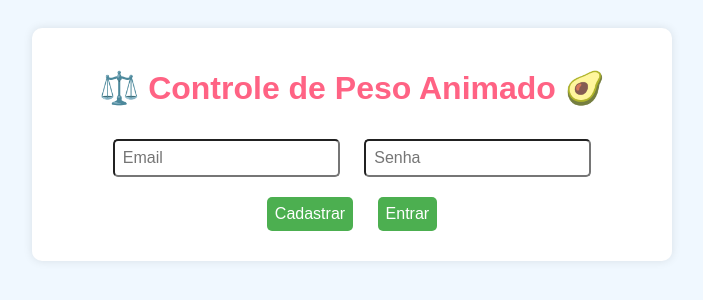
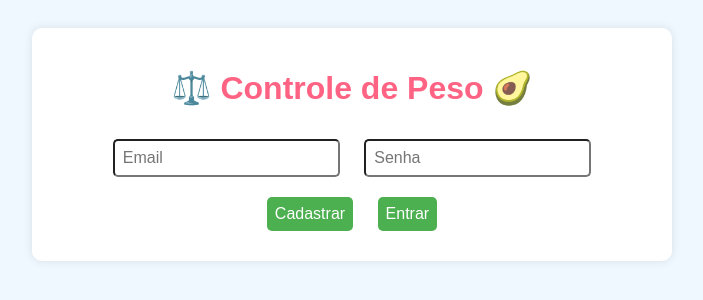
Before and after one commit to CarlosSabino/Controle-Peso, a plain HTML site: page index.html in a window 1280 px wide. Shown: the whole page, without its empty margins (288-991 px from the left). Drawn offline with nearby package versions, Linux system fonts and the light colour scheme.

Commit message:
Update index.html

```diff
--- a/index.html
+++ b/index.html
@@ -3,7 +3,7 @@
 <head>
   <meta charset="UTF-8">
   <meta name="viewport" content="width=device-width, initial-scale=1.0">
-  <title>Controle de Peso Divertido</title>
+  <title>Controle de Peso</title>
   <script src="https://cdn.jsdelivr.net/npm/chart.js"></script>
   <!-- Firebase v9 Modular -->
   <script type="module">
@@ -16,7 +16,7 @@
 </head>
 <body>
   <div class="container">
-    <h1>⚖️ Controle de Peso Animado 🥑</h1>
+    <h1>⚖️ Controle de Peso 🥑</h1>
     <div id="auth-section">
       <input type="email" id="email" placeholder="Email" required>
       <input type="password" id="password" placeholder="Senha" required>
```
